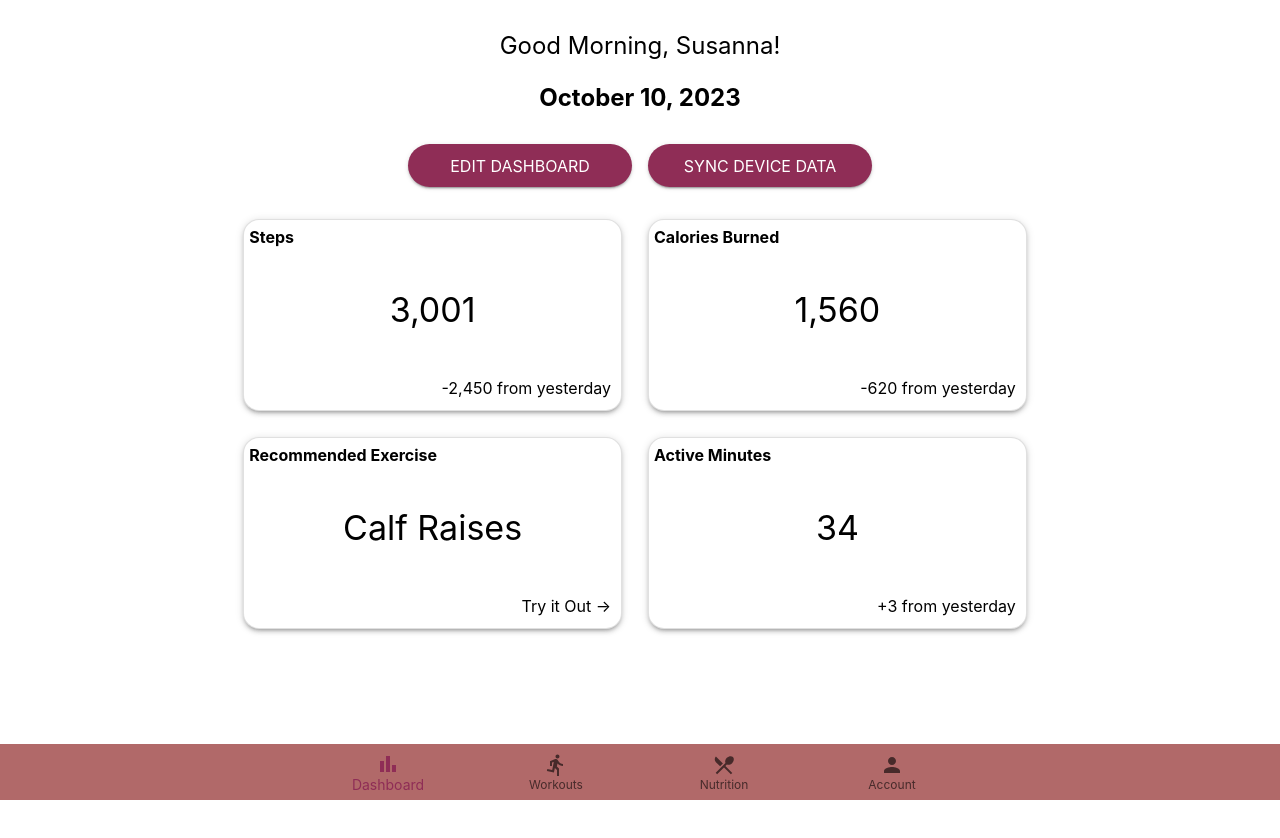
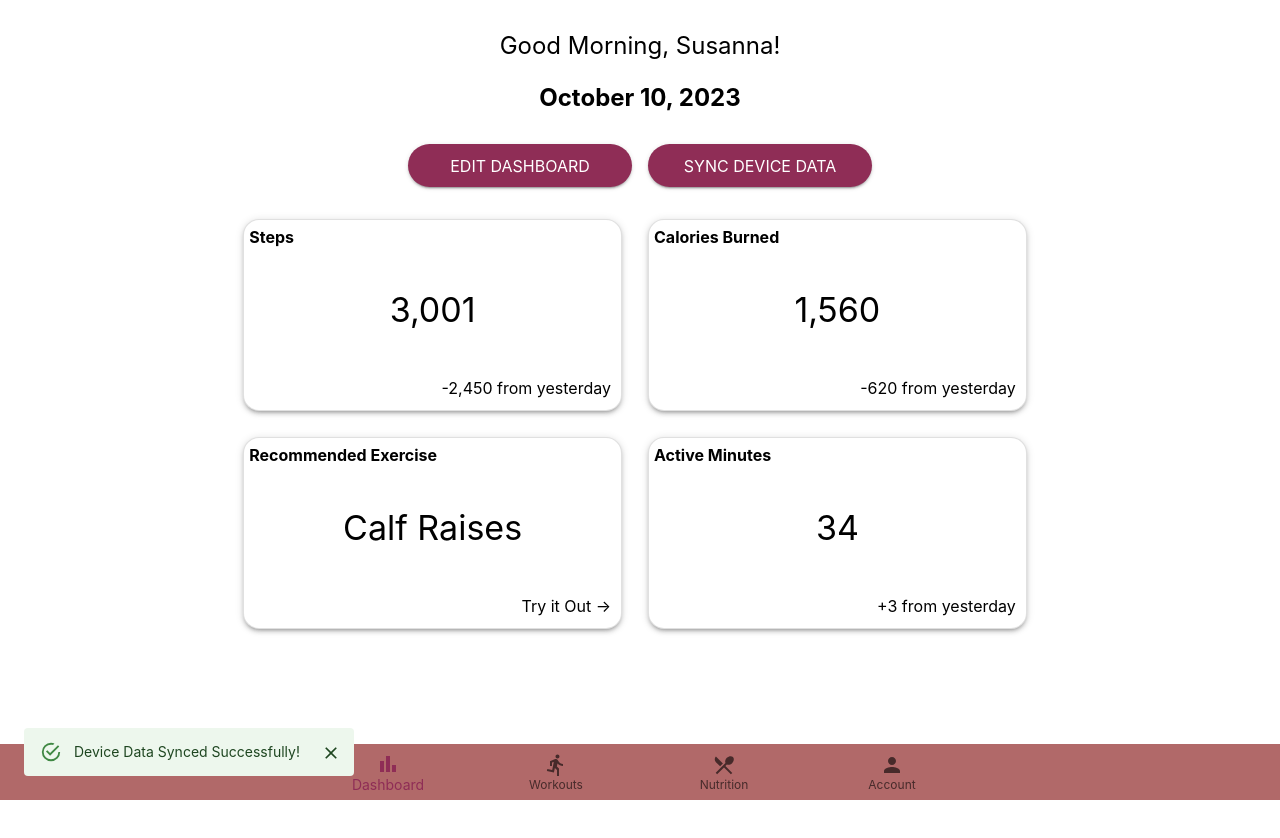
Before and after one commit to joshchyeonlee/EZFit, a React (Create React App) app: page /Dashboard in a window 1280 px wide. Both pictures are taken after a click on the button "SYNC DEVICE DATA". Shown: the top 838 px of the page. Built offline with nearby package versions, Linux system fonts and the light colour scheme.

Commit message:
Added snackbar message for Sync Device Data

```diff
--- a/src/components/dashboard/Dashboard.tsx
+++ b/src/components/dashboard/Dashboard.tsx
@@ -5,6 +5,8 @@ import {
   Card,
   CardActionArea,
   Grid,
+  Snackbar,
+  Alert,
 } from "@mui/material";
 import { useState } from "react";
 import UncondensedDashboard from "./UncondensedDashboard";
@@ -105,8 +107,23 @@ function Dashboard() {
       bottomText: "+3 from yesterday",
       onClick: () => {},
     },
+    {
+      topText: "Distance Travelled",
+      middleText: "2.4 Kilometers",
+      bottomText: "-1.9 from yesterday",
+      onClick: () => {},
+    },
   ]);
   const [index, setIndex] = useState(0);
+  const [open, setOpen] = useState(false);
+
+  const handleClose = () => {
+    setOpen(false);
+  };
+
+  const handleSyncDeviceDataClick = () => {
+    setOpen(true);
+  };
 
   const handleOpenUncondensedView = () => {
     setIsUncondensedDashboardOpen(true);
@@ -145,7 +162,10 @@ function Dashboard() {
         flexDirection={window.innerWidth < 576 ? "column" : "row"}
       >
         <DashboardButton title={"Edit Dashboard"} />
-        <DashboardButton title={"Sync Device Data"} />
+        <DashboardButton
+          title={"Sync Device Data"}
+          onClick={handleSyncDeviceDataClick}
+        />
       </Box>
 
       <Box width={"62%"} sx={{ mt: 4 }}>
@@ -164,6 +184,11 @@ function Dashboard() {
           })}
         </Grid>
       </Box>
+      <Snackbar open={open} autoHideDuration={6000} onClose={handleClose}>
+        <Alert onClose={handleClose} severity={"success"}>
+          Device Data Synced Successfully!
+        </Alert>
+      </Snackbar>
     </Box>
   );
 }
```
